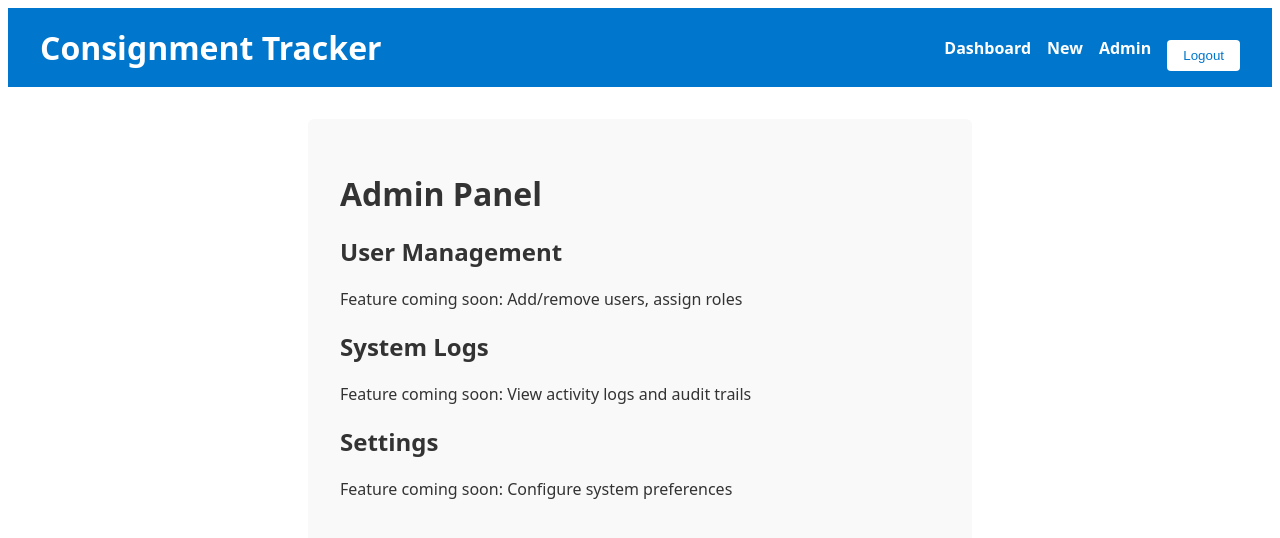
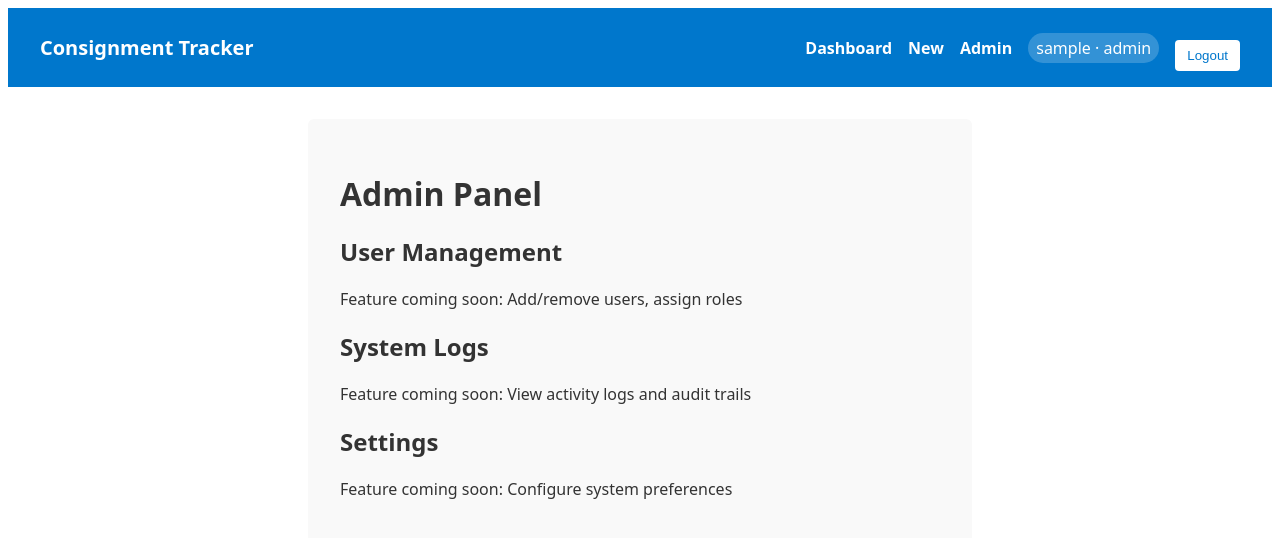
Before and after one commit to Zambagarrah/ReactJS_Consignment_Tracker, a React (Vite) app: page /admin in a window 1280 px wide. Shown: the top 538 px of the page. Built offline with nearby package versions, Linux system fonts and the light colour scheme; sample sign-in values are in the browser's storage.

Commit message:
Update Layout to display user and role; improve nav accessibility and styles

```diff
--- a/src/components/Layout.jsx
+++ b/src/components/Layout.jsx
@@ -1,10 +1,11 @@
+// src/components/Layout.jsx
 import { useContext } from 'react';
 import { Link, useNavigate } from 'react-router-dom';
 import { AuthContext } from '../context/AuthContext';
 import '../styles/Layout.css';
 
 const Layout = ({ children }) => {
-  const { logout } = useContext(AuthContext);
+  const { logout, user } = useContext(AuthContext);
   const navigate = useNavigate();
 
   const handleLogout = () => {
@@ -14,16 +15,17 @@ const Layout = ({ children }) => {
 
   return (
     <div className="layout">
-      <header>
+      <header role="banner">
         <h1>Consignment Tracker</h1>
-        <nav>
+        <nav aria-label="Primary" role="navigation">
           <Link to="/dashboard">Dashboard</Link>
           <Link to="/new-consignment">New</Link>
-          <Link to="/admin">Admin</Link>
-          <button onClick={handleLogout}>Logout</button>
+          {user?.role === 'admin' && <Link to="/admin">Admin</Link>}
+          <span className="user-pill" aria-live="polite">{user?.username} · {user?.role}</span>
+          <button onClick={handleLogout} aria-label="Logout">Logout</button>
         </nav>
       </header>
-      <main>{children}</main>
+      <main role="main">{children}</main>
     </div>
   );
 };
--- a/src/styles/Layout.css
+++ b/src/styles/Layout.css
@@ -1,46 +1,31 @@
+/* src/styles/Layout.css */
 .layout {
   font-family: system-ui, sans-serif;
   color: #333;
 }
-
 header {
   display: flex;
   justify-content: space-between;
   align-items: center;
   background: #0077cc;
-  color: white;
+  color: #fff;
   padding: 1rem 2rem;
 }
-
-header h1 {
-  margin: 0;
+header h1 { margin: 0; font-size: 1.25rem; }
+nav { display: flex; gap: 1rem; align-items: center; }
+nav a { color: #fff; text-decoration: none; font-weight: 600; }
+nav a:hover { text-decoration: underline; }
+.user-pill {
+  background: rgba(255,255,255,0.2);
+  padding: 0.25rem 0.5rem;
+  border-radius: 999px;
 }
-
-nav {
-  display: flex;
-  gap: 1rem;
-  align-items: center;
-}
-
-nav a {
-  color: white;
-  text-decoration: none;
-  font-weight: bold;
-}
-
-nav a:hover {
-  text-decoration: underline;
-}
-
 nav button {
-  background: white;
+  background: #fff;
   color: #0077cc;
   border: none;
-  padding: 0.5rem 1rem;
+  padding: 0.5rem 0.75rem;
   border-radius: 4px;
   cursor: pointer;
 }
-
-main {
-  padding: 2rem;
-}
+main { padding: 2rem; }
```
